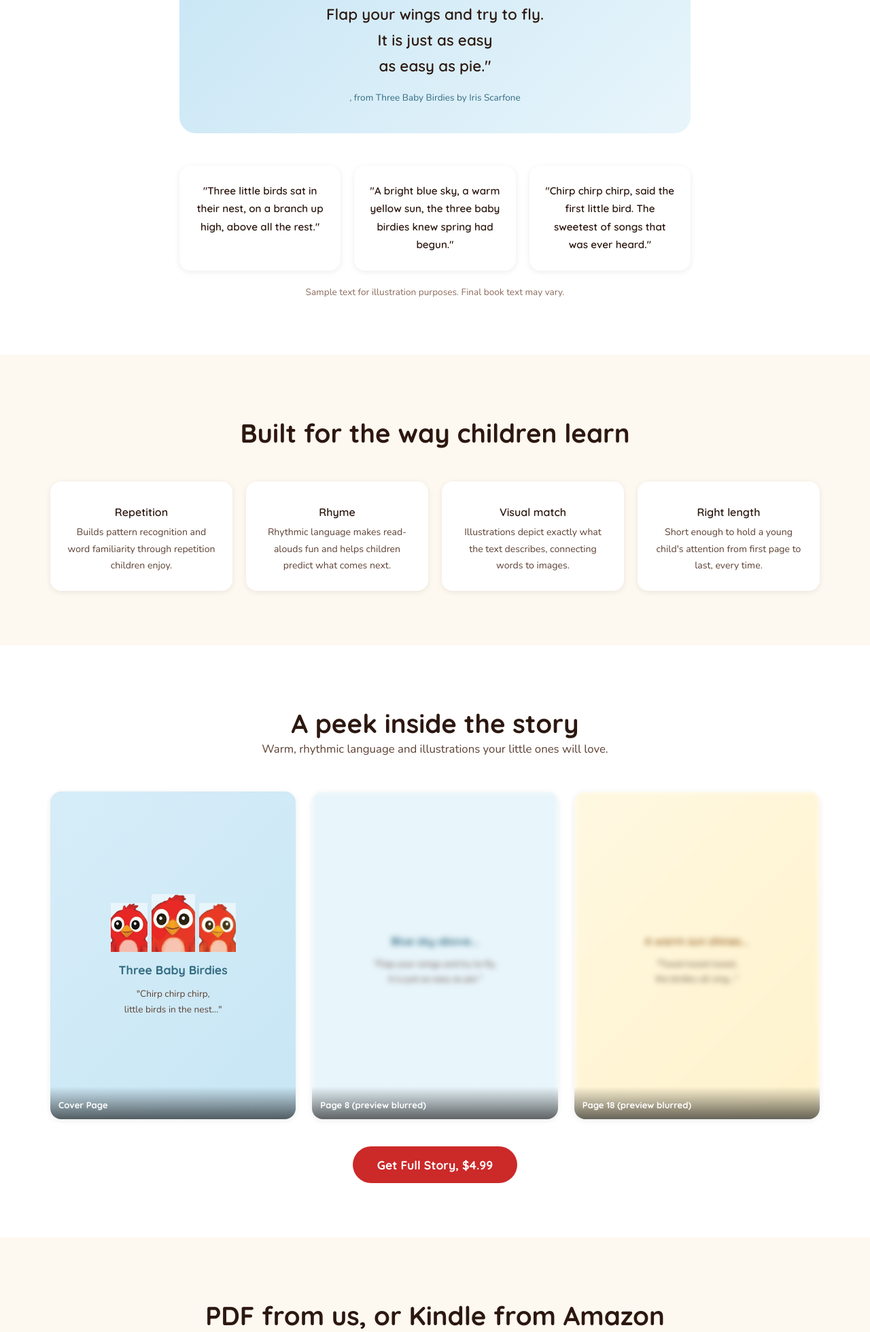
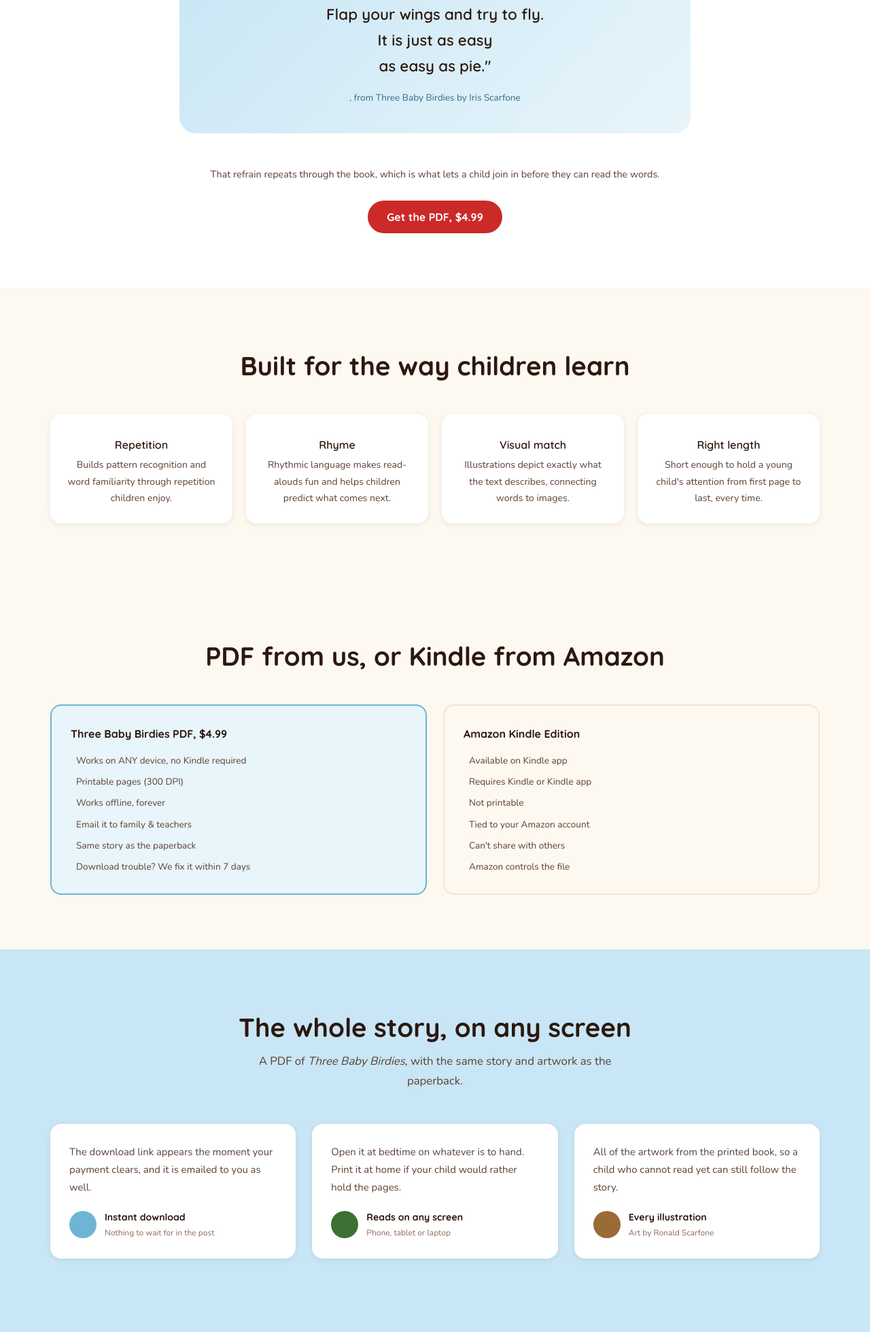
Before and after one commit to MSheharyar/mamabird-website, a PHP site: page /book.html in a window 1280 px wide. Shown: the part 1355-3314 px from the top of the page at 68% size. Run offline with PHP 8.4, Linux system fonts and the light colour scheme.

Commit message:
Clear the last of the audit: invented verses, fake previews, icon debris, purple
book.html carried three verses presented as excerpts from the story.
"Three little birds sat in their nest", "A bright blue sky, a warm yellow
sun" and "Chirp chirp chirp, said the first little bird" were all written
for the page, with a line underneath admitting as much: "Sample text for
illustration purposes." Only the refrain is really from the book, so that
is what stays, with a sentence about why the repetition matters and the
buy button that section needs.

The same page showed a "peek inside the story" made of two blurred cards
labelled Page 8 and Page 18. The blur was hiding invented page text. There
is no real page preview to show, so the section is gone rather than
faked, and its now-dead styles with it. The page still has the excerpt,
the how-children-learn section, the Kindle comparison and what-you-get,
so it loses nothing a buyer needed.

25 empty spans and divs across five pages, left where icons were removed.
They were invisible but still holding a flex gap, which is what indented
the "Common requests" list on contact and left phantom space elsewhere.

The last purple. The earlier pass searched for 7C3AED and --purple, so it
missed the Puzzles tile (#8B5CF6 to #5B21B6) and the Premium plan header,
which is why a violet tile survived in the screenshots. Both now use the
branch and nest brown from the cover.

Quiz and game modal still pass; every page renders with a title and no
unlabelled controls.

Co-Authored-By: Claude Opus 5 (1M context) <noreply@anthropic.com>

```diff
--- a/app.html
+++ b/app.html
@@ -328,7 +328,6 @@ body{font-family:var(--font-body);background:var(--cream);color:var(--dark);disp
 
   <!-- Profile selector chip -->
   <div class="profile-chip" id="profile-chip-wrap" onclick="toggleProfileMenu(event)">
-    <span></span>
     <span id="profile-chip-label">Loading…</span>
     <span id="profile-caret" style="font-size:.7rem;opacity:.55;display:none;">▾</span>
     <div class="profile-menu" id="profile-menu" onclick="event.stopPropagation()"></div>
@@ -380,7 +379,7 @@ body{font-family:var(--font-body);background:var(--cream);color:var(--dark);disp
       <div class="msg-av mascot-badge av-chirpy" style="width:36px;height:36px;font-size:1.1rem;color:var(--sky-dark);" id="topbar-av"><img src="assets/chirpy.png" alt="" class="mascot" loading="lazy" decoding="async" width="280" height="276"></div>
       <div>
         <div class="topbar-name" id="topbar-name">Chirpy</div>
-        <div class="topbar-status"><span class="topbar-dot"></span> Online · <span id="topbar-subj">Spelling</span></div>
+        <div class="topbar-status">Online · <span id="topbar-subj">Spelling</span></div>
       </div>
       <button id="change-subj-btn" onclick="changeSubjectClick()" style="margin-left:auto;padding:6px 14px;border-radius:var(--r-full);border:1.5px solid var(--sky);background:var(--sky-light);color:var(--sky-dark);font-family:var(--font-display);font-weight:700;font-size:.78rem;cursor:pointer;white-space:nowrap;">Subject</button>
     </div>
@@ -395,7 +394,6 @@ body{font-family:var(--font-body);background:var(--cream);color:var(--dark);disp
 <!-- ── PIN MODAL ── -->
 <div class="pin-overlay" id="pin-overlay">
   <div class="pin-card" id="pin-card">
-    <div class="pin-icon" id="pin-icon"></div>
     <div class="pin-title" id="pin-title">Parent Controls</div>
     <div class="pin-sub" id="pin-sub">Enter your 4-digit PIN to access settings</div>
     <div class="pin-dots" id="pin-dots">
@@ -792,7 +790,6 @@ function renderProfileMenu(){
   if (!menu) return;
   menu.innerHTML = profiles.map(p => `
     <div class="pm-item ${p.id===currentChildId?'active':''}" onclick="selectProfile('${p.id}',event)">
-      <span></span>
       <span class="pm-grow">${p.child_name}${p.grade?' · '+p.grade:''}${p.classroom_name?' · 🎓 '+p.classroom_name:''}</span>
       <button class="pm-del" title="Delete profile" onclick="deleteProfile('${p.id}',event)">Delete</button>
     </div>`).join('') +
--- a/book.html
+++ b/book.html
@@ -36,15 +36,10 @@
   font-family:var(--font-display); font-size:1.4rem; font-weight:600;
   color:var(--dark); line-height:1.7; margin-bottom:16px;
 }
-.spread-grid { display:grid; grid-template-columns:repeat(3,1fr); gap:20px; margin-top:40px; }
-.spread-card {
-  background:#fff; border-radius:var(--r-md); padding:24px 20px;
-  box-shadow:var(--sh-sm); text-align:center;
-}
 .spread-card .page-art { font-size:3rem; margin-bottom:12px; }
 .spread-card p { font-family:var(--font-display); font-size:.95rem; font-weight:600; color:var(--dark); }
-@media(max-width:900px){ .book-hero-grid{grid-template-columns:1fr;} .spread-grid{grid-template-columns:1fr 1fr;} }
-@media(max-width:560px){ .spread-grid{grid-template-columns:1fr;} }
+@media(max-width:900px){ .book-hero-grid{grid-template-columns:1fr;}  }
+@media(max-width:560px){  }
 
 /* ---- Carried over when the eBook page was folded in here ---- */
 .ebook-page { padding-top:var(--nav-h); min-height:100vh; background:linear-gradient(155deg,var(--sky-xlight) 0%,var(--cream) 60%); }
@@ -72,11 +67,7 @@
 
 /* Preview section */
 .preview-section { background:#fff; }
-.preview-pages { display:grid; grid-template-columns:repeat(3,1fr); gap:24px; }
-.preview-card { border-radius:var(--r-md); overflow:hidden; box-shadow:var(--sh-sm); position:relative; }
 .preview-card img { width:100%; display:block; aspect-ratio:.75; object-fit:cover; background:var(--sky-xlight); }
-.preview-label { position:absolute; bottom:0; left:0; right:0; background:linear-gradient(transparent,rgba(0,0,0,.6)); padding:16px 12px 10px; color:#fff; font-family:var(--font-display); font-weight:700; font-size:.82rem; }
-.preview-blur { filter:blur(6px); }
 
 /* Compare section */
 .compare-grid { display:grid; grid-template-columns:1fr 1fr; gap:24px; }
@@ -89,8 +80,8 @@
 .compare-list li.yes::before { content:''; color:var(--green); font-weight:700; }
 .compare-list li.no::before  { content:''; color:var(--red); font-weight:700; }
 
-@media(max-width:960px){ .ebook-hero{grid-template-columns:1fr; gap:48px;} .ebook-cover-3d{order:-1;} .preview-pages{grid-template-columns:1fr 1fr;} .compare-grid{grid-template-columns:1fr;} }
-@media(max-width:560px){ .preview-pages{grid-template-columns:1fr;} .price-now{font-size:2.4rem;} }
+@media(max-width:960px){ .ebook-hero{grid-template-columns:1fr; gap:48px;} .ebook-cover-3d{order:-1;}  .compare-grid{grid-template-columns:1fr;} }
+@media(max-width:560px){  .price-now{font-size:2.4rem;} }
 </style>
 <!-- SEO / social / icons -->
 <meta name="description" content="The full illustrated story of Three Baby Birdies as an instant PDF for $4.99, or on Kindle and in paperback. Written for ages 2–6 and made to be read out loud.">
@@ -231,12 +222,10 @@
       </div>
       <p style="font-size:.85rem;color:var(--sky-dark);">, from Three Baby Birdies by Iris Scarfone</p>
     </div>
-    <div class="spread-grid">
-      <div class="spread-card"><p>"Three little birds sat in their nest, on a branch up high, above all the rest."</p></div>
-      <div class="spread-card"><p>"A bright blue sky, a warm yellow sun, the three baby birdies knew spring had begun."</p></div>
-      <div class="spread-card"><p>"Chirp chirp chirp, said the first little bird. The sweetest of songs that was ever heard."</p></div>
+    <p style="text-align:center;margin-top:22px;font-size:.9rem;color:var(--mid);">That refrain repeats through the book, which is what lets a child join in before they can read the words.</p>
+    <div style="text-align:center;margin-top:26px;">
+      <button class="btn btn-red" onclick="startEbookCheckout()">Get the PDF, $4.99</button>
     </div>
-    <p style="text-align:center;margin-top:20px;font-size:.85rem;color:var(--light-text);">Sample text for illustration purposes. Final book text may vary.</p>
   </div>
 </section>
 
@@ -256,43 +245,6 @@
 </section>
 
 <!-- WHAT'S INSIDE PREVIEW -->
-<section class="section preview-section">
-  <div class="container">
-    <div class="section-header">
-      <h2>A peek inside the story</h2>
-      <p>Warm, rhythmic language and illustrations your little ones will love.</p>
-    </div>
-    <div class="preview-pages">
-      <div class="preview-card">
-        <div style="background:linear-gradient(135deg,#D6EDF8,#C8E6F5);aspect-ratio:.75;display:flex;flex-direction:column;align-items:center;justify-content:center;padding:24px;text-align:center;">
-          <div style="display:flex;gap:6px;justify-content:center;align-items:flex-end;"><img src="assets/birdie-left.png" alt="" aria-hidden="true" class="mascot" style="width:54px;" loading="lazy" decoding="async" width="260" height="288"><img src="assets/chirpy.png" alt="" aria-hidden="true" class="mascot" style="width:64px;" loading="lazy" decoding="async" width="280" height="276"><img src="assets/mamabird.png" alt="" aria-hidden="true" class="mascot" style="width:54px;" loading="lazy" decoding="async" width="260" height="292"></div>
-          <div style="font-family:var(--font-display);font-weight:700;font-size:1.1rem;color:var(--sky-dark);margin-top:12px;">Three Baby Birdies</div>
-          <div style="font-size:.85rem;color:var(--mid);margin-top:8px;">"Chirp chirp chirp,<br>little birds in the nest..."</div>
-        </div>
-        <div class="preview-label">Cover Page</div>
-      </div>
-      <div class="preview-card">
-        <div style="background:linear-gradient(135deg,var(--sky-xlight),#E8F5FB);aspect-ratio:.75;display:flex;flex-direction:column;align-items:center;justify-content:center;padding:24px;text-align:center;filter:blur(4px);">
-          <div style="font-size:3rem;"></div>
-          <div style="font-family:var(--font-display);font-weight:700;font-size:1rem;color:var(--sky-dark);margin-top:12px;">Blue sky above...</div>
-          <div style="font-size:.82rem;color:var(--mid);margin-top:8px;">"Flap your wings and try to fly,<br>it is just as easy as pie."</div>
-        </div>
-        <div class="preview-label">Page 8 (preview blurred)</div>
-      </div>
-      <div class="preview-card">
-        <div style="background:linear-gradient(135deg,#FFF8E1,#FFF3CC);aspect-ratio:.75;display:flex;flex-direction:column;align-items:center;justify-content:center;padding:24px;text-align:center;filter:blur(4px);">
-          <div style="font-size:3rem;"></div>
-          <div style="font-family:var(--font-display);font-weight:700;font-size:1rem;color:var(--brown);margin-top:12px;">A warm sun shines...</div>
-          <div style="font-size:.82rem;color:var(--mid);margin-top:8px;">"Tweet tweet tweet,<br>the birdies all sing..."</div>
-        </div>
-        <div class="preview-label">Page 18 (preview blurred)</div>
-      </div>
-    </div>
-    <div style="text-align:center;margin-top:40px;">
-      <button class="btn btn-red btn-lg" onclick="startEbookCheckout()">Get Full Story, $4.99</button>
-    </div>
-  </div>
-</section>
 
 <!-- COMPARE -->
 <section class="section" style="background:var(--cream);">
--- a/chatbot.html
+++ b/chatbot.html
@@ -309,32 +309,26 @@
     <!-- Subject tiles row -->
     <div class="subject-tiles" style="margin-bottom:48px;">
       <button class="subject-tile tile-sky" onclick="setSubject(document.querySelector('.subject-pill'),'Spelling');document.getElementById('chat-body').scrollIntoView({behavior:'smooth'});">
-        <span class="subject-tile-emoji"></span>
         <div class="subject-tile-name">Spelling</div>
         <div class="subject-tile-desc">Words, phonics & letters</div>
       </button>
       <button class="subject-tile tile-green" onclick="setSubject(document.querySelectorAll('.subject-pill')[1],'Rhyming');document.getElementById('chat-body').scrollIntoView({behavior:'smooth'});" style="border:none;cursor:pointer;">
-        <span class="subject-tile-emoji"></span>
         <div class="subject-tile-name">Rhyming</div>
         <div class="subject-tile-desc">Phonemic awareness</div>
       </button>
       <button class="subject-tile tile-red" onclick="setSubject(document.querySelectorAll('.subject-pill')[2],'Math');document.getElementById('chat-body').scrollIntoView({behavior:'smooth'});" style="border:none;cursor:pointer;">
-        <span class="subject-tile-emoji"></span>
         <div class="subject-tile-name">Math</div>
         <div class="subject-tile-desc">Numbers & bird math</div>
       </button>
       <button class="subject-tile tile-yellow" onclick="setSubject(document.querySelectorAll('.subject-pill')[3],'Grammar');document.getElementById('chat-body').scrollIntoView({behavior:'smooth'});" style="border:none;cursor:pointer;">
-        <span class="subject-tile-emoji"></span>
         <div class="subject-tile-name">Grammar</div>
         <div class="subject-tile-desc">Sentences & language</div>
       </button>
       <button class="subject-tile tile-purple" onclick="setSubject(document.querySelectorAll('.subject-pill')[4],'Puzzles');document.getElementById('chat-body').scrollIntoView({behavior:'smooth'});" style="border:none;cursor:pointer;">
-        <span class="subject-tile-emoji"></span>
         <div class="subject-tile-name">Puzzles</div>
         <div class="subject-tile-desc">Riddles & word games</div>
       </button>
       <button class="subject-tile tile-orange" onclick="setSubject(document.querySelectorAll('.subject-pill')[5],'Stories');document.getElementById('chat-body').scrollIntoView({behavior:'smooth'});" style="border:none;cursor:pointer;">
-        <span class="subject-tile-emoji"></span>
         <div class="subject-tile-name">Stories</div>
         <div class="subject-tile-desc">Comprehension & writing</div>
       </button>
--- a/css/main.css
+++ b/css/main.css
@@ -383,7 +383,9 @@ svg.lucide {
 .tile-green  { background:linear-gradient(135deg,#5FAD54,#2D6A27); box-shadow:0 10px 28px rgba(74,139,63,.4); }
 .tile-red    { background:linear-gradient(135deg,#E84343,#A82020); box-shadow:0 10px 28px rgba(204,41,41,.4); }
 .tile-yellow { background:linear-gradient(135deg,#F5C200,#C89900); box-shadow:0 10px 28px rgba(245,194,0,.4); }
-.tile-purple { background:linear-gradient(135deg,#8B5CF6,#5B21B6); box-shadow:0 10px 28px rgba(124,58,237,.4); }
+/* Was #8B5CF6 to #5B21B6. Puzzles now uses the branch and nest brown
+   that is actually in the cover art. */
+.tile-purple { background:linear-gradient(135deg,#B98A4E,#6B4520); box-shadow:0 10px 28px rgba(107,69,32,.35); }
 .tile-orange { background:linear-gradient(135deg,#FB923C,#EA580C); box-shadow:0 10px 28px rgba(249,115,22,.4); }
 
 /* ---- Feature cards (gradient header) ---- */
@@ -402,7 +404,7 @@ svg.lucide {
 .fcard-body p{ font-size:.88rem; color:var(--mid); line-height:1.75; margin-bottom:0; }
 .fcard-head.c-sky    { background:linear-gradient(135deg,#6EB4D4,#4A9AB8); }
 .fcard-head.c-green  { background:linear-gradient(135deg,#4A8B3F,#2D6A27); }
-.fcard-head.c-purple { background:linear-gradient(135deg,#9B6B35,#5B21B6); }
+.fcard-head.c-purple { background:linear-gradient(135deg,#9B6B35,#6B4520); }
 .fcard-head.c-orange { background:linear-gradient(135deg,#F97316,#EA580C); }
 .fcard-head.c-red    { background:linear-gradient(135deg,#CC2929,#A82020); }
 .fcard-head.c-yellow { background:linear-gradient(135deg,#F5C200,#C89900); }
@@ -461,7 +463,7 @@ svg.lucide {
 .plan-head { padding:24px; }
 .plan-head.ph-free    { background:linear-gradient(135deg,#E8F5FB,var(--sky-light)); }
 .plan-head.ph-ind     { background:linear-gradient(135deg,var(--sky),#4A9AB8); }
-.plan-head.ph-prem    { background:linear-gradient(135deg,var(--brown),#5B21B6); }
+.plan-head.ph-prem    { background:linear-gradient(135deg,var(--brown),#6B4520); }
 .plan-head.ph-class   { background:linear-gradient(135deg,var(--dark),#3D1F12); }
 .plan-head-icon { font-size:2rem; margin-bottom:8px; }
 .plan-head-name { font-family:var(--font-display); font-weight:700; font-size:1rem; color:#fff; }
--- a/ebook-download.html
+++ b/ebook-download.html
@@ -74,7 +74,6 @@ body { background:linear-gradient(155deg,var(--sky-xlight) 0%,var(--cream) 60%);
     <!-- SUCCESS STATE -->
     <div id="success-state">
       <div class="dl-head dl-head-success">
-        <div class="dl-icon"></div>
         <div class="dl-title">Payment confirmed!</div>
         <div class="dl-sub">Your copy of Three Baby Birdies is ready to download</div>
       </div>
@@ -112,7 +111,6 @@ body { background:linear-gradient(155deg,var(--sky-xlight) 0%,var(--cream) 60%);
     <!-- ERROR STATE -->
     <div id="error-state">
       <div class="dl-head dl-head-error">
-        <div class="dl-icon"></div>
         <div class="dl-title" id="error-title">Payment not found</div>
         <div class="dl-sub" id="error-sub">We couldn't verify your purchase</div>
       </div>
--- a/payment-success.html
+++ b/payment-success.html
@@ -60,7 +60,6 @@ body { background:linear-gradient(155deg,var(--sky-xlight) 0%,var(--sky-light) 4
 
 <div class="success-page">
   <div class="success-card">
-    <div class="success-icon"></div>
     <h1>Welcome to the nest!</h1>
     <p>Your subscription is now active. Chirpy and Mama Bird are ready to start learning with your family.</p>
     <p style="font-size:.82rem;">A confirmation email is on its way to <strong id="user-email">your inbox</strong>.</p>
--- a/quiz.html
+++ b/quiz.html
@@ -283,7 +283,7 @@ body { background:var(--cream); }
     var html = '';
     for (var k = 0; k < total; k++) {
       var cls = k < i ? 'done' : (k === i ? 'now' : '');
-      html += '<span class="q-pip ' + cls + '"></span>';
+      html += '';
     }
     elPips.innerHTML = html;
   }
@@ -306,7 +306,7 @@ body { background:var(--cream); }
               '<span class="q-opt-emoji" aria-hidden="true">' + o.e + '</span>' +
               '<span class="q-opt-label">' + esc(o.label) +
               (o.note ? '<span class="q-opt-note">' + esc(o.note) + '</span>' : '') +
-              '</span><span class="q-radio" aria-hidden="true"></span></button>';
+              '</span></button>';
     });
     html += '</div><div class="q-actions">' +
             '<button type="button" class="q-back"' + (i === 0 ? ' hidden' : '') + '>&larr; Back</button>' +
```
Also changed, not shown: contact.html (+5 -5 lines), index.html (+1 -10 lines).
